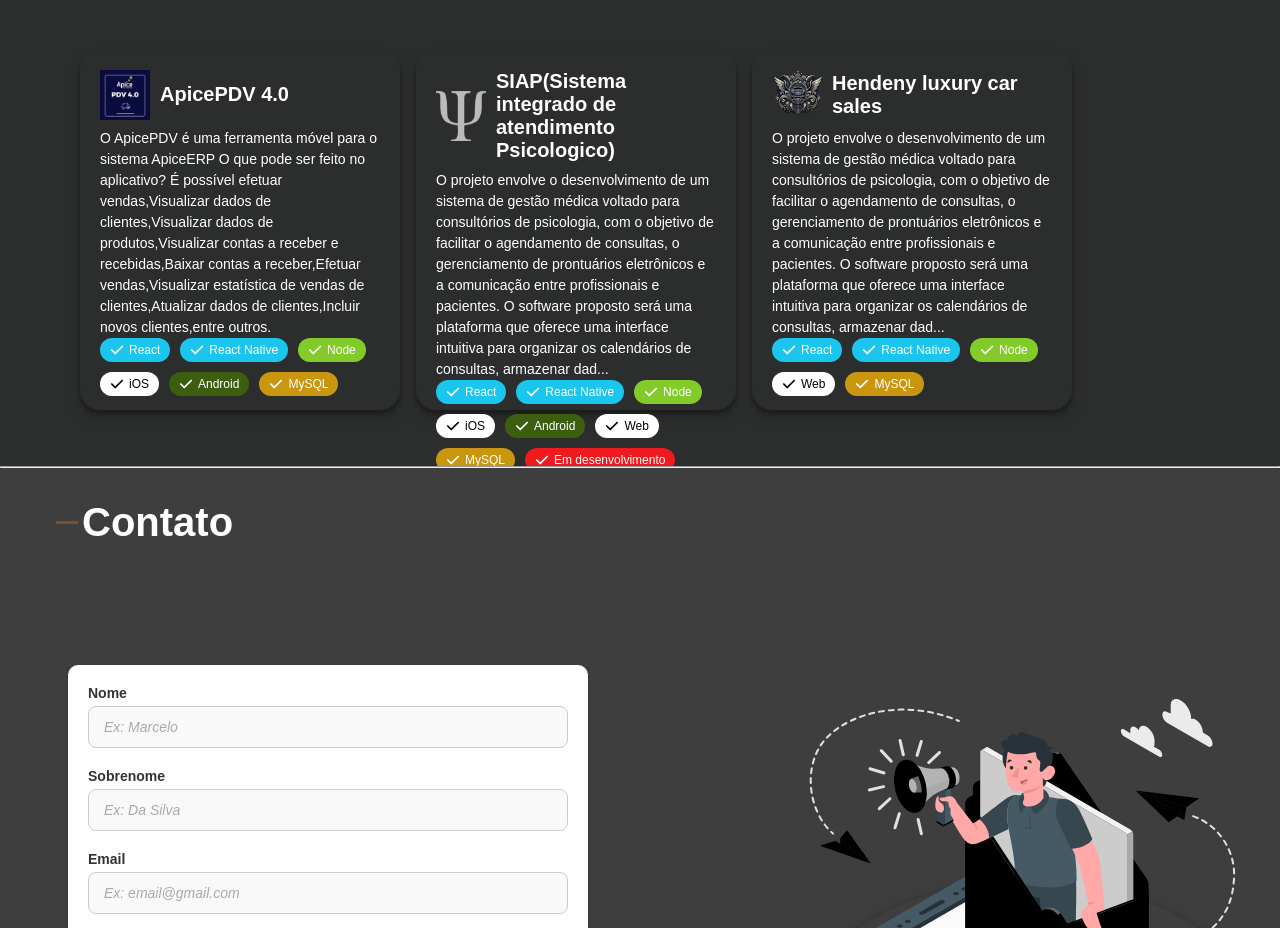
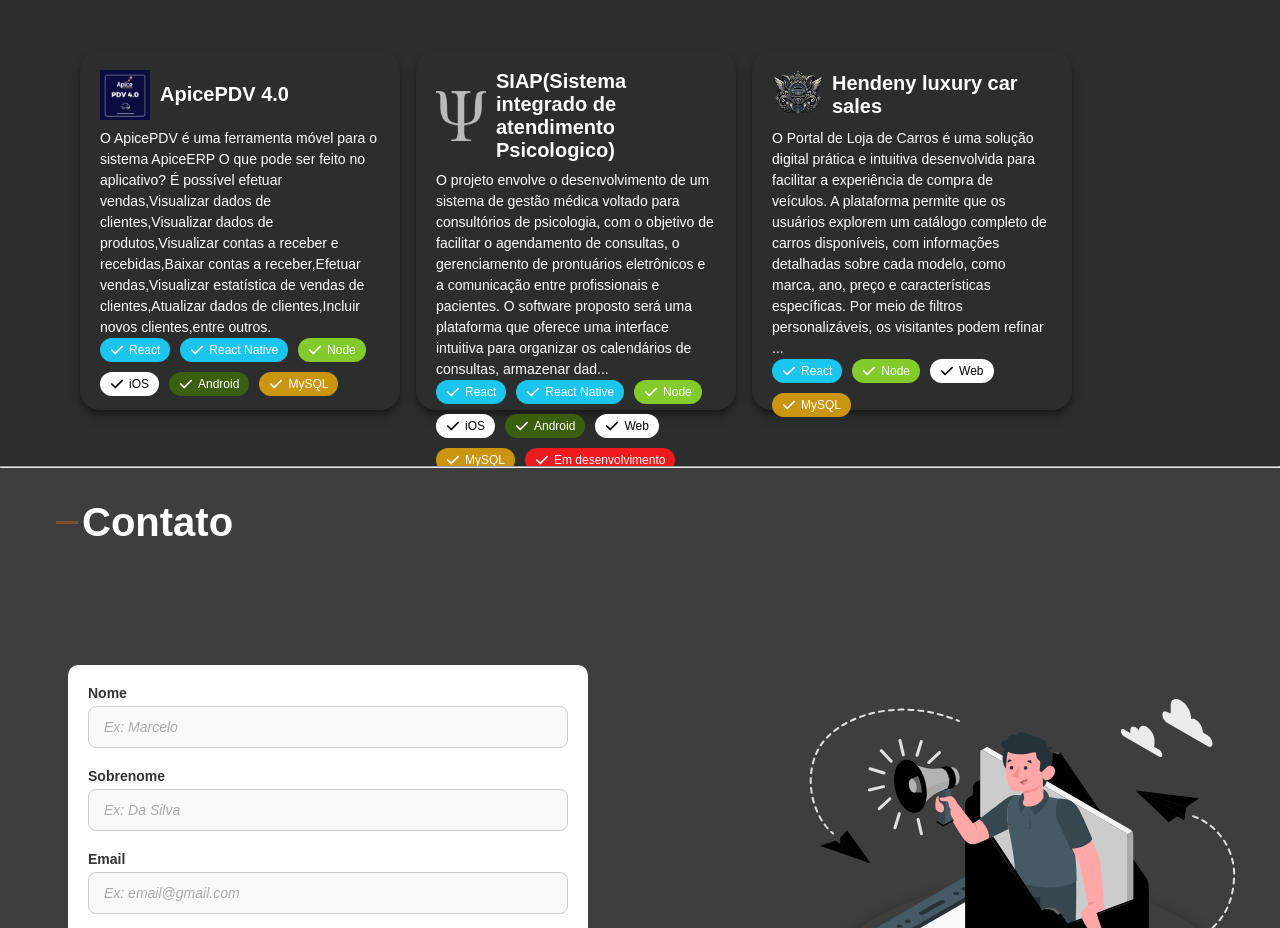
Before and after one commit to ArielMcR/portfolio, a React (Vite) app: page / in a window 1280 px wide. Shown: the part 1700-2628 px from the top of the page. Built offline with nearby package versions, Linux system fonts and the light colour scheme; a web font is replaced by a local one.

Commit message:
alterando descrição

```diff
--- a/src/App.jsx
+++ b/src/App.jsx
@@ -303,14 +303,13 @@
           />
           <AutoCard
             description={`
-O projeto envolve o desenvolvimento de um sistema de gestão médica voltado para consultórios de psicologia, com o objetivo de facilitar o agendamento de consultas, o gerenciamento de prontuários eletrônicos e a comunicação entre profissionais e pacientes. O software proposto será uma plataforma que oferece uma interface intuitiva para organizar os calendários de consultas, armazenar dados clínicos de forma centralizada e acompanhar o histórico de tratamento dos pacientes. Ao automatizar e otimizar esses processos, o sistema busca melhorar a eficiência dos consultórios, proporcionando maior praticidade no dia a dia dos psicólogos.
+O Portal de Loja de Carros é uma solução digital prática e intuitiva desenvolvida para facilitar a experiência de compra de veículos. A plataforma permite que os usuários explorem um catálogo completo de carros disponíveis, com informações detalhadas sobre cada modelo, como marca, ano, preço e características específicas. Por meio de filtros personalizáveis, os visitantes podem refinar a busca de acordo com suas preferências, como faixa de preço, tipo de combustível ou quilometragem, tornando a seleção mais rápida e eficiente. Ao encontrar o carro ideal, o usuário pode entrar em contato diretamente com a loja enviando uma mensagem através do portal, agilizando a comunicação e o processo de negociação. Simples, funcional e focado na satisfação do cliente, o sistema é a ponte perfeita entre os compradores e a loja de veículos.
               `}
             img={IMAGES.hendeny_logo}
             title={`
             Hendeny luxury car sales
             `}
             useReact={true}
-            useReactNative={true}
             useNode={true}
             useMysql={true}
             useWeb={true}
```
